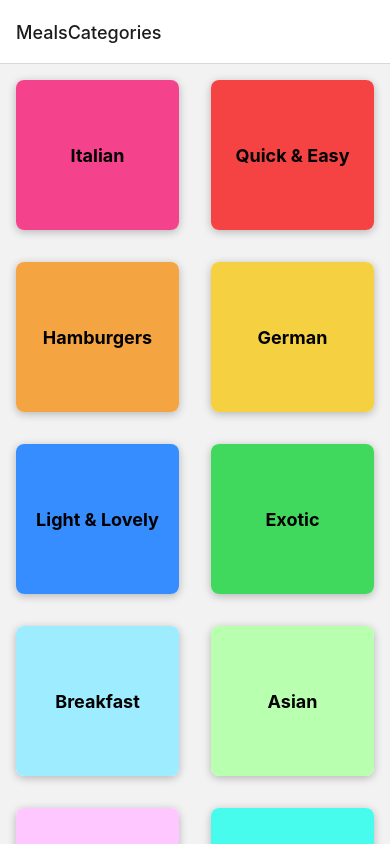
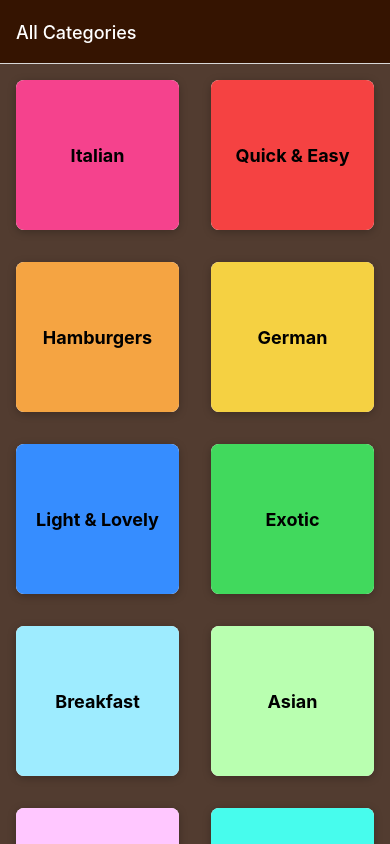
Before and after one commit to SergeAtZeDigitalBench/react-native-polygon, a React Native app: screen /MealsCategories in a window 390 px wide. Built offline with nearby package versions, Linux system fonts and the light colour scheme.

Commit message:
feat: navigation, screen options

```diff
--- a/src/AppCore.tsx
+++ b/src/AppCore.tsx
@@ -17,10 +17,23 @@ export const AppCore = (): JSX.Element => {
   return (
     <>
       <NavigationContainer>
-        <Stack.Navigator>
+        <Stack.Navigator
+          screenOptions={{
+            headerStyle: {
+              backgroundColor: "#351401",
+            },
+            headerTintColor: "white",
+            contentStyle: {
+              backgroundColor: "#523c30",
+            },
+          }}
+        >
           <Stack.Screen
             name={SCREEN.MEALS_CATEGORIES}
             component={CategoryScreen}
+            options={{
+              title: "All Categories",
+            }}
           />
 
           <Stack.Screen
```
